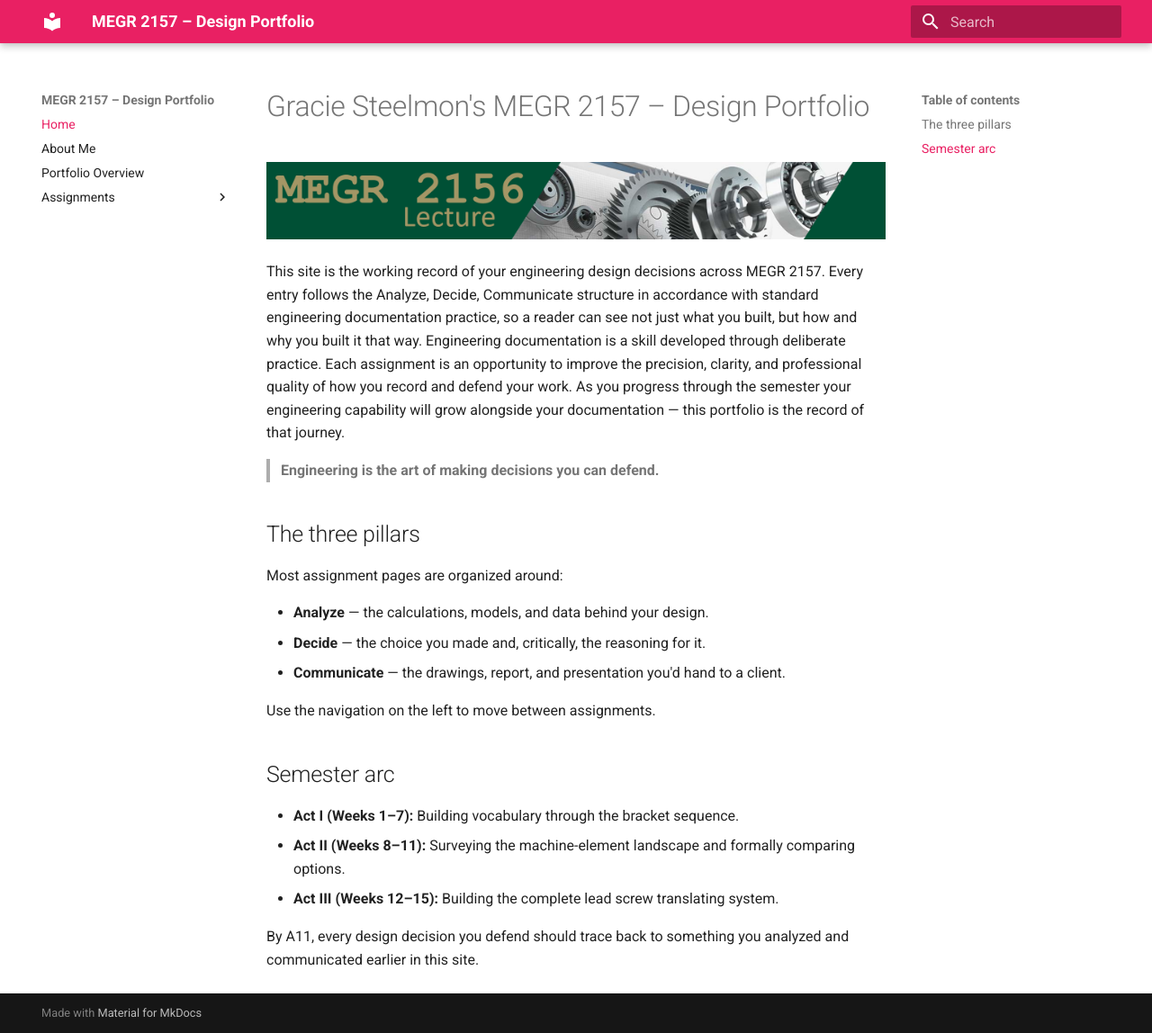
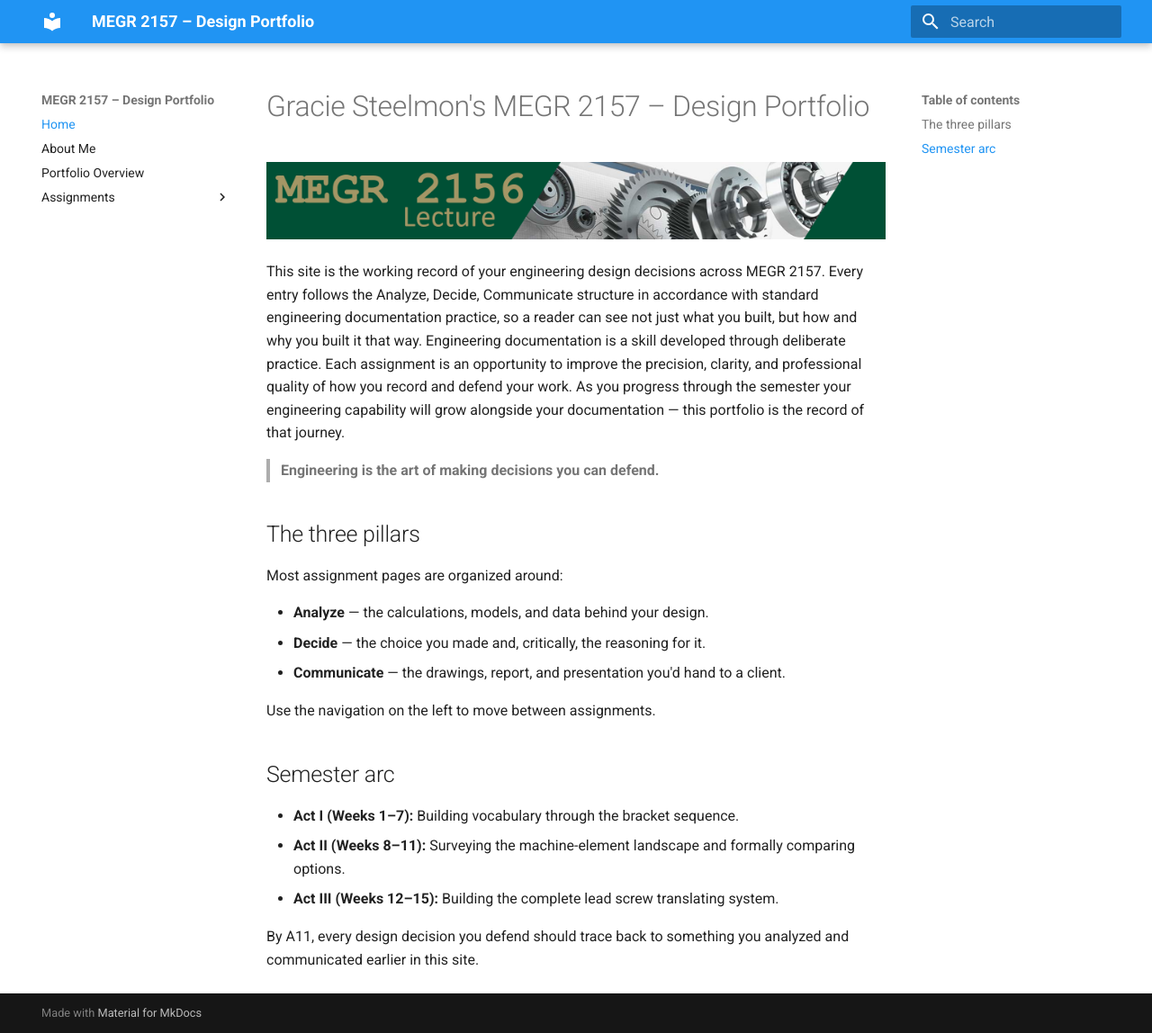
Before and after one commit to gracieanne14/design-projects-portfolio, an MkDocs documentation site: the page built from docs/index.md, in a window 1280 px wide and 1148 px high. Shown: the whole window at 90% size. Built offline with MkDocs 1.6.1 and Material for MkDocs 9.7.7, drawn with Linux system fonts in a browser that asks for light colours.

Commit message:
Change primary color from pink to blue

```diff
--- a/mkdocs.yml
+++ b/mkdocs.yml
@@ -4,7 +4,7 @@ site_description: Design portfolio documentation, built with the Analyze / Decid
 theme:
   name: material
   palette:
-    primary: pink
+    primary: blue
   features:
     - navigation.instant
     - navigation.tracking
```
